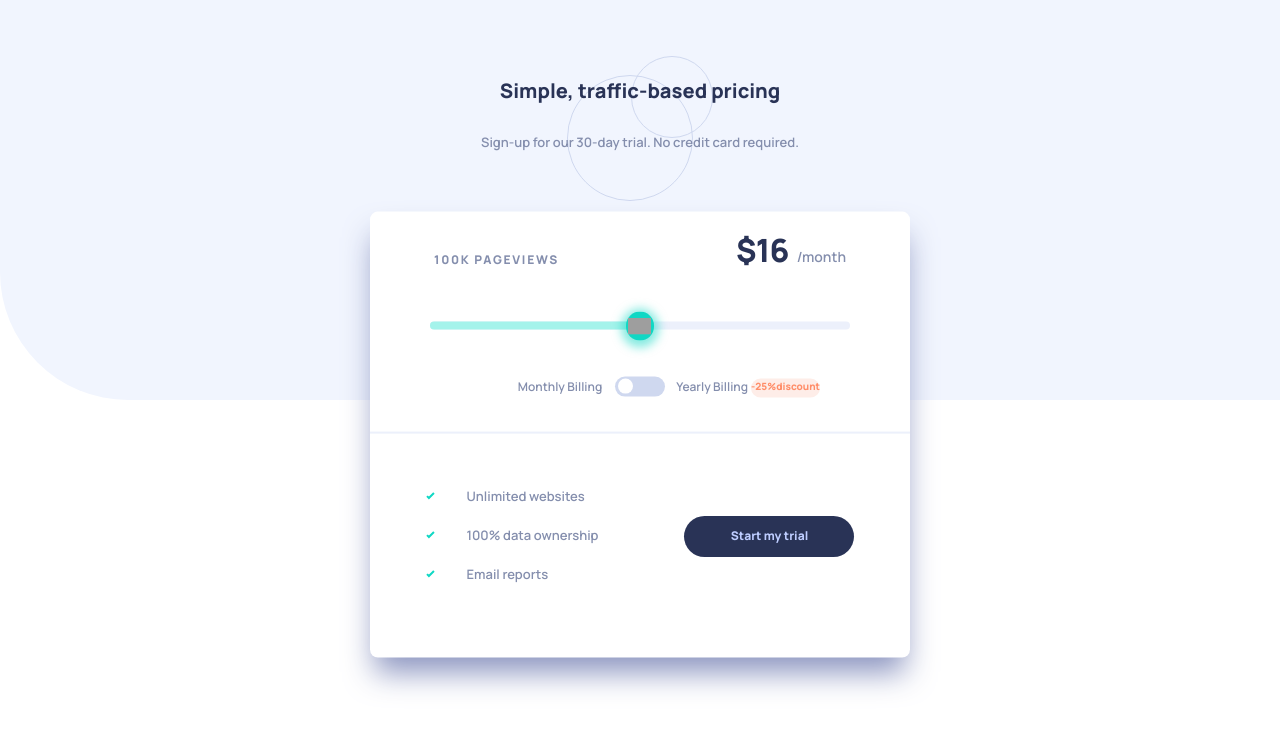
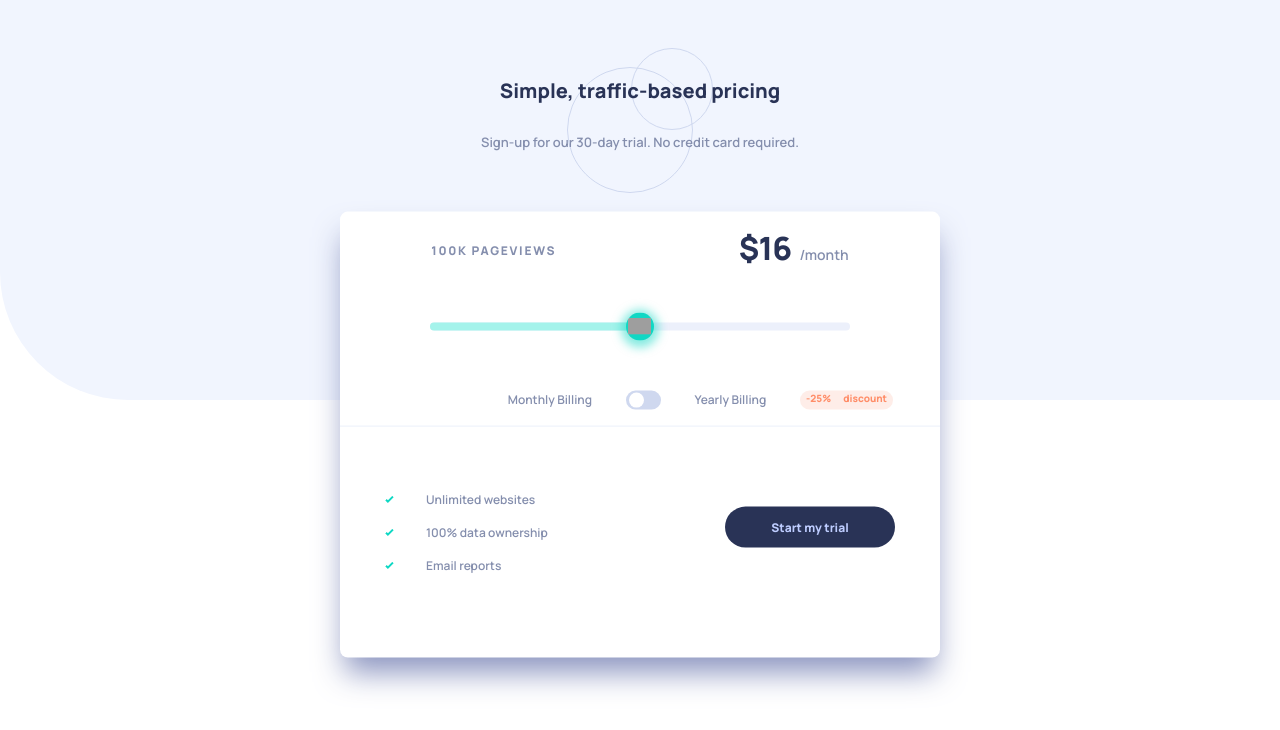
Before and after one commit to xevsur/Pricing-App, a React (Vite) app: page / in a window 1280 px wide. Shown: the top 730 px of the page. Built offline with nearby package versions, Linux system fonts and the light colour scheme.

Commit message:
flex-update

```diff
--- a/src/App.css
+++ b/src/App.css
@@ -1,47 +1,53 @@
 @import url("https://fonts.googleapis.com/css2?family=Manrope:wght@600;800&display=swap");
 body {
+  display: flex;
+  align-items: center;
+  justify-content: center;
   background-color: white;
-  margin: 0;
-  padding: 0;
   text-rendering: optimizeLegibility;
   -webkit-font-smoothing: antialiased;
   -moz-osx-font-smoothing: grayscale;
   min-width: 320px;
+  margin-top: 0;
+  margin-bottom: 0;
 }
 
 .MainDiv {
   display: flex;
-  justify-content: column;
+  justify-content: center;
   align-items: center;
   flex-direction: column;
-  height: 100%;
   min-height: 470px;
-  overflow: visible;
-  overflow: hidden;
   user-select: none;
 }
 
-.bgRectangle {
+.circleImg{
+  padding-top: 2rem;
+  padding-bottom: 0;
+  position: absolute;
+  top: 1rem;
+  z-index: -1;
+}
+
+.ParentDiv {
   display: flex;
   justify-content: center;
   align-items: center;
-  position: absolute;
-  text-align: center;
-  top: 0;
-  width: 100%;
-  height: 50vh;
+  flex-direction: column;
   min-height: 350px;
+  min-width: 320px;
+}
+
+.bgImage{
+  min-height: 350px;
+  width: 100vw;
+  height: 50%;
   min-width: 320px;
   border-radius: 0rem 0rem 0rem 8rem;
   background: #f1f5fe;
+  position: absolute;
+  top: 0;
   z-index: -1;
-}
-
-.bgRectangle img {
-  position: absolute;
-  top: 3.5rem;
-  width: 9.125rem;
-  height: 9.0625rem;
 }
 
 .MainDiv h1 {
@@ -55,7 +61,7 @@ body {
   padding-top: 4rem;
 }
 
-.MainDiv p {
+.headerP {
   color: #848ead;
   text-align: center;
   font-family: "Manrope";
@@ -69,18 +75,15 @@ body {
 
 .PricingForm {
   display: flex;
-  justify-content: center;
+  justify-content: flex-start;
   align-items: center;
   flex-direction: column;
   width: 94%;
-  height: 60%;
   min-height: 27.875rem;
   border-radius: 0.5rem;
   background: #fff;
   box-shadow: 0px 20px 30px -5px rgba(127, 137, 185, 0.9);
   transform: translateY(10%);
-  max-width: 33.75rem;
-  position: relative;
 }
 .PricingForm h2 {
   color: #848ead;
@@ -92,23 +95,19 @@ body {
   line-height: normal;
   letter-spacing: 0.10713rem;
   text-transform: uppercase;
-  position: absolute;
-  top: 1.8rem;
+  padding-top: 2rem;
 }
 
-.PricingForm p {
-  position: absolute;
+.Price {
   color: #848ead;
   text-align: center;
   font-family: "Manrope";
   font-size: 0.875rem;
   font-style: normal;
   line-height: normal;
-  padding: 0;
-  margin: 0;
-  top: 7rem;
+  padding-bottom: 0.5rem;
 }
-.PricingForm p span {
+.Price span {
   color: #293356;
   text-align: right;
   font-family: "Manrope";
@@ -121,12 +120,12 @@ body {
 }
 
 .BorderLine {
-  position: absolute;
   width: 100%;
   height: 0.0925rem;
   flex-shrink: 0;
   background-color: #ecf0fb;
-  bottom: 14.5rem;
+  margin-top: 1rem;
+  margin-bottom: 1rem;
 }
 
 .Features {
@@ -134,10 +133,7 @@ body {
   display: flex;
   justify-content: space-between;
   flex-direction: column;
-  position: relative;
   text-align: center;
-  bottom: 10rem;
-  z-index: 1;
 }
 
 .feature {
@@ -146,6 +142,12 @@ body {
 }
 
 .feature p {
+  color: #848EAD;
+  font-family: 'Manrope';
+  font-size: 0.75rem;
+  font-style: normal;
+  font-weight: 600;
+  line-height: normal;
   margin: 0;
   padding: 0;
   padding-left: 2rem;
@@ -180,27 +182,34 @@ body {
 
 
 @media screen and (min-width: 800px) {
- .PricingForm h2{
-   left: 4rem;
- }
 
- .PricingForm p {
-  right: 4rem;
-  top: 1rem;
- }
- .BorderLine{
-    bottom: 14rem;
- }
+
  .Features{
-  left: -8rem;
-  bottom: 9rem;
- }
- .ButtonDiv{
-  position: absolute;
-  bottom: 1.8rem;
-  right: -16rem;
+  padding-top: 2rem;
+  flex-direction: row;
+  justify-content: space-between;
+  width: 85%;
  }
  .feature{
   padding-top: 1rem;
  }
+ .PricingForm{
+  width: 600px;
+ }
+ .UpperDiv{
+  display: flex;
+  flex-direction: row;
+  flex-wrap: wrap;
+  justify-content: space-around;
+ }
+ .Price{
+  order: -1;
+  text-align: center;
+  padding: 0;
+ }
+ .UpperDiv h2{
+  order: -1;
+  padding-top: 20px;
+  padding-bottom: 16px;
+ }
 }
--- a/src/App.tsx
+++ b/src/App.tsx
@@ -53,23 +53,31 @@ function App() {
   };
 
   return (
+    <div className="ParentDiv">
+      <div className="bgImage"></div>
       <div className="MainDiv">
-      <div className="bgRectangle">
-        <img src="/images/pattern-circles.svg" alt="crls" />
-      </div>
+        <img
+          src="/images/pattern-circles.svg"
+          alt="crls"
+          className="circleImg"
+        />
         <h1>Simple, traffic-based pricing</h1>
-      <p>Sign-up for our 30-day trial. No credit card required. </p>
+        <p className="headerP">
+          Sign-up for our 30-day trial. No credit card required.{" "}
+        </p>
         <div className="PricingForm">
+          <div className="UpperDiv">
             <h2>{h2Text}</h2>
             <PriceSlider value={sliderValue} onChange={handleSliderChange} />
             <p className="Price">
               <span>${price}</span>
               {isLeft ? "/month" : "/year"}
             </p>
+          </div>
           <CheckBox isLeft={isLeft} handleCheckbox={handleCheckbox} />
           <div className="BorderLine"></div>
-      </div>
           <div className="Features">
+            <div className="ColumnHeader">
               <div className="feature">
                 <img src="/images/icon-check.svg" alt="check" />
                 <p>Unlimited websites</p>
@@ -82,8 +90,11 @@ function App() {
                 <img src="/images/icon-check.svg" alt="check" />
                 <p>Email reports</p>
               </div>
+            </div>
             <div className="ButtonDiv">
               <button>Start my trial</button>
+            </div>
+          </div>
         </div>
       </div>
     </div>
--- a/src/components/CheckBox/CheckBox.css
+++ b/src/components/CheckBox/CheckBox.css
@@ -1,11 +1,10 @@
+
+
 .CheckBox {
-  position: relative;
-  bottom: 3rem;
   display: flex;
   justify-content: space-between;
   cursor: pointer;
-  width: 50px;
-  height: 20px;
+  width: 35px;
   background-color: #ccc;
   border-radius: 20px;
   transition: background-color 0.3s;
@@ -35,32 +34,28 @@
 }
 
 .CheckBox.right .slider {
-  transform: translateX(30px);
+  transform: translateX(15px);
 }
 .billings {
   display: flex;
-  flex-direction: column;
-  align-items: center;
-  width: 200px;
-  position: relative;
-  height: fit-content;
-  text-align: center;
+  justify-content: space-around;
+  width: 90%;
 }
 #monthP {
   color: #848ead;
-  text-align: center;
   font-family: "Manrope";
   font-size: 0.75rem;
   font-style: normal;
   font-weight: 600;
   line-height: normal;
-  left: -1rem;
-  top: -4.2rem;
+  text-align: right;
+  margin: 0;
+  flex-grow: 1;
+  max-width: 36%;
 }
 .disc {
   width: fit-content;
   height: 1.1875rem;
-  flex-shrink: 0;
   border-radius: 0.59375rem;
   background: #feede8;
   color: #ff8d68;
@@ -70,21 +65,19 @@
   font-style: normal;
   font-weight: 800;
   line-height: normal;
-  position: absolute;
-  right: -2.1rem;
-  top: -4.1rem;
-  display: flex;
+  padding-right: 6px;
+  padding-left: 6px;
 }
 
 #yearP {
   color: #848ead;
-
+  text-align: left;
   font-size: 0.75rem;
   font-style: normal;
   font-weight: 600;
+  font-family: "Manrope";
   line-height: normal;
-  right: 0rem;
-  top: -4.2rem;
+  margin: 0;
 }
 
 .disc span {
@@ -93,19 +86,20 @@
 
 @media screen and (min-width: 800px) {
   .disc span {
-    display: flex;
+   display: flex;
   }
 
   .disc {
-    right: -5rem;
+    display: flex;
+    justify-content: space-between;
+    width: 15%;
+  }
+  .billings{
+    justify-content: space-around;
   }
   #monthP {
-    left: -6rem;
+    max-width: 38%;
   }
   #yearP {
-    right: -0.5rem;
-  }
-  .CheckBox {
-    z-index: 2;
   }
 }
--- a/src/components/CheckBox/CheckBox.tsx
+++ b/src/components/CheckBox/CheckBox.tsx
@@ -8,14 +8,14 @@ interface CheckBoxProps {
 const CheckBox = ({ isLeft, handleCheckbox }: CheckBoxProps) => {
   return (
     <>
-      <div
-        className={`CheckBox ${isLeft ? "left" : "right"}`}
-        onClick={handleCheckbox}
-      >
-        <div className="slider"></div>
-      </div>
       <div className="billings">
         <p id="monthP">Monthly Billing</p>
+        <div
+          className={`CheckBox ${isLeft ? "left" : "right"}`}
+          onClick={handleCheckbox}
+        >
+          <div className="slider"></div>
+        </div>
         <p id="yearP">Yearly Billing</p>
         <div className="disc">
           -25%<span>discount</span>
--- a/src/components/PriceSlider/PriceSlider.css
+++ b/src/components/PriceSlider/PriceSlider.css
@@ -1,8 +1,9 @@
 .range-slider-container {
-  position: absolute;
   width: 250px;
-  top: 5rem;
+  top: 0;
   -webkit-tap-highlight-color: transparent;
+  padding-top: 2rem;
+  padding-bottom: 0.5rem;
 }
 
 .range-slider {
@@ -14,7 +15,6 @@
   border-radius: 5px;
   outline: none;
   margin: 0;
-  position: relative;
 
   &::-webkit-slider-thumb {
     -webkit-appearance: none;
@@ -25,9 +25,7 @@
     border-radius: 50%;
     cursor: pointer;
     margin-top: -10px;
-    position: relative;
     box-shadow: 0 2px 10px 5px rgba(16, 216, 196, 0.5);
-    z-index: 1;
     background-image: url("../../../images/icon-slider.svg");
     background-size: 80%;
     background-repeat: no-repeat;
@@ -41,16 +39,15 @@
   &::-webkit-slider-runnable-track {
     height: 0.5rem;
     position: relative;
+    z-index: 1;
   }
 }
 
 .progress-bar {
   height: 0.5rem;
   background: #a4f3eb;
-  top: 0.4rem;
-  left: 0;
+  transform: translateY(-12px);
   border-radius: 5px;
-  position: absolute;
 }
 
 @media screen and (min-width: 800px) {
@@ -58,6 +55,6 @@
     width: 420px;
   }
   .range-slider-container {
-    top: 6.5rem;
+    padding-bottom: 3rem;
   }
 }
```
Lines whose indentation alone changed are shown as unchanged.
